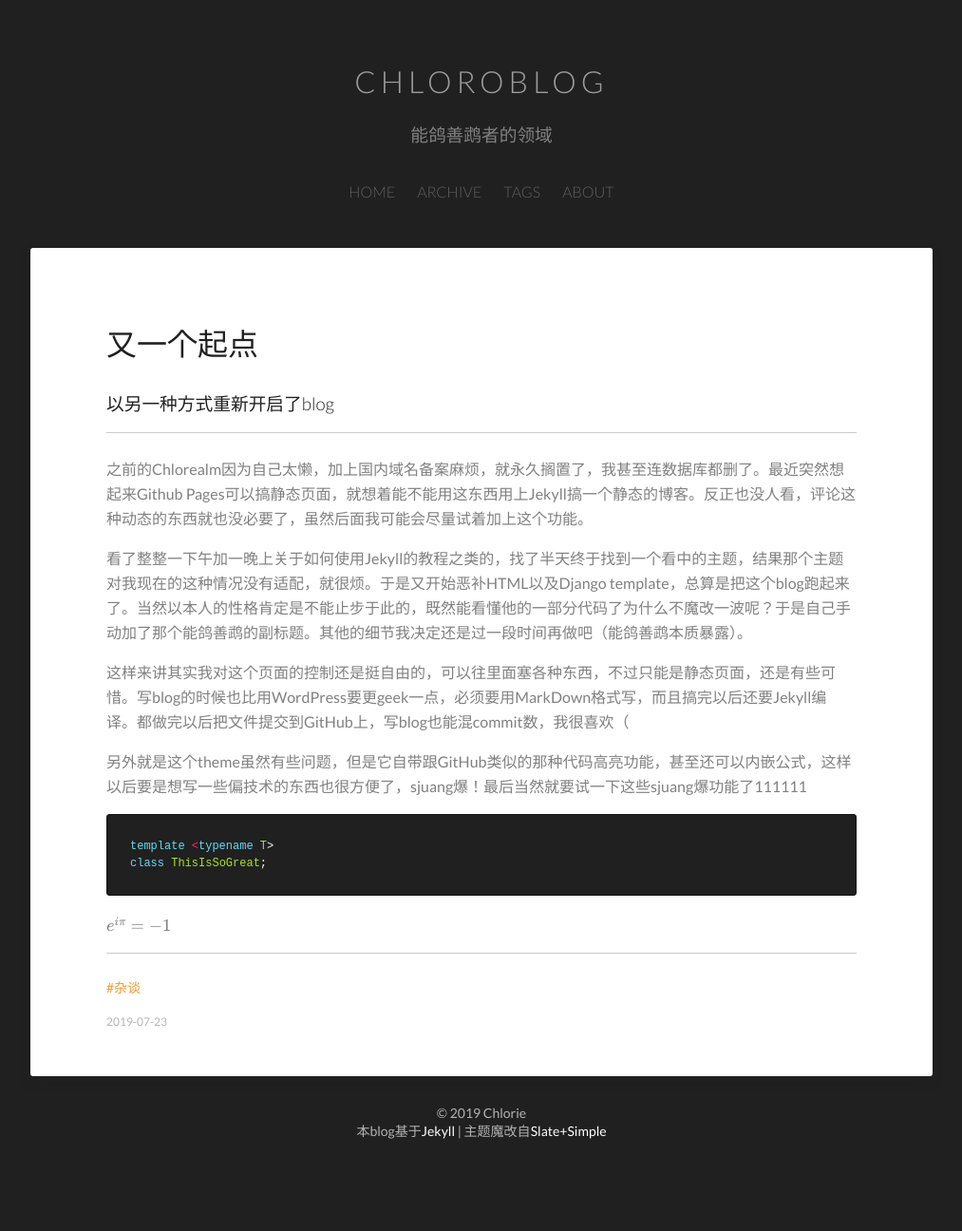
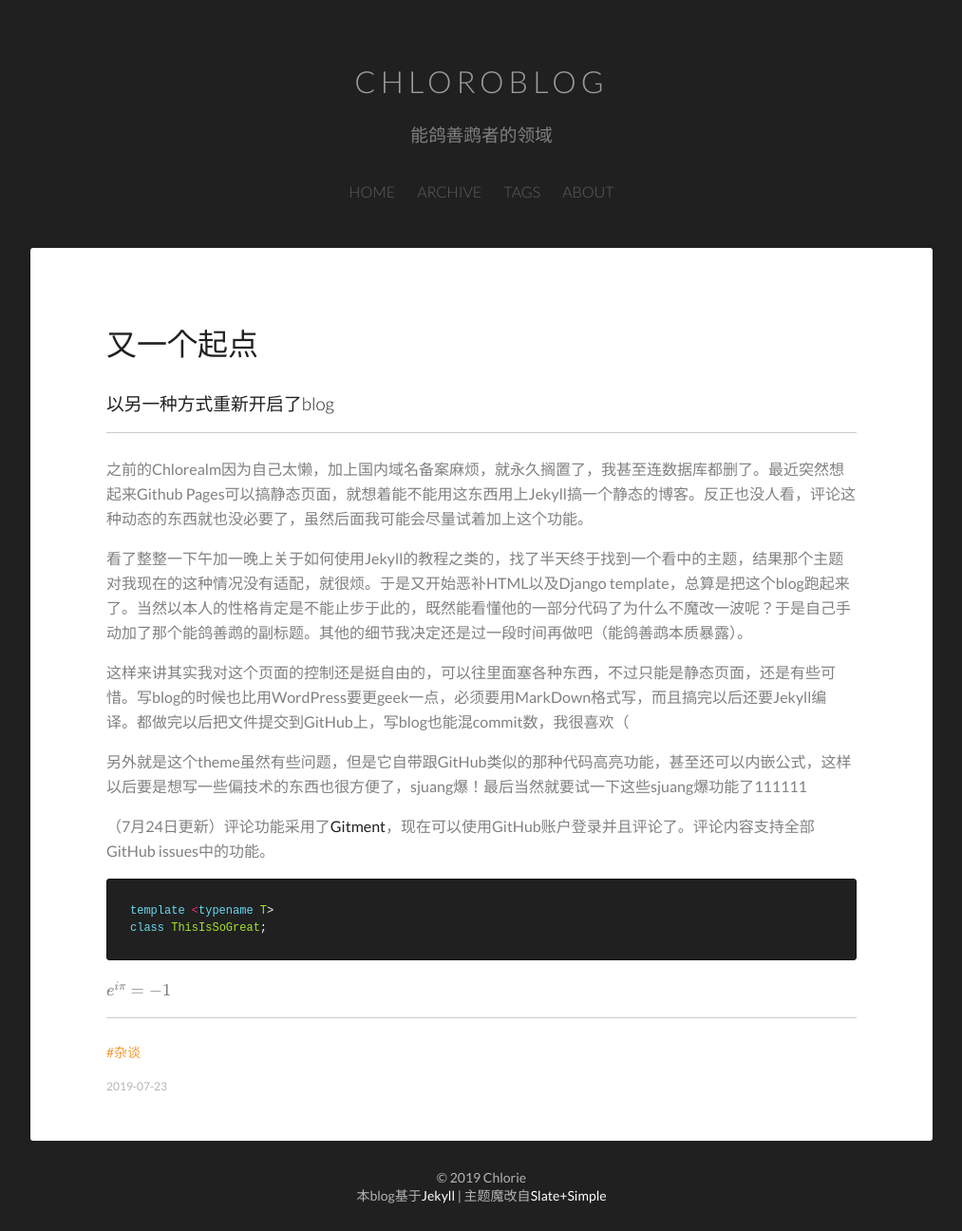
Before and after one commit to Chlorie/ChloroBlog, a Jekyll site: the page built from _posts/2019-07-23-first-post.md, in a window 1280 px wide. Shown: the whole page at 95% size, without its empty margins (133-1146 px from the left). Built offline with Jekyll 4.4.1, drawn with Linux system fonts in a browser that asks for light colours; formulas are drawn with MathJax 3; comment, search, counter and statistics services are not loaded; before the commit the page ends 1228 px from its top, so only the background shows below that.

Commit message:
Test Gitment

````diff
--- a/_layouts/post.html
+++ b/_layouts/post.html
@@ -73,6 +73,21 @@
                 {{ page.date-string }}
             </div>
         </article>
+
+        <div id="container"></div>
+        <link rel="stylesheet" href="https://imsun.github.io/gitment/style/default.css">
+        <script src="https://imsun.github.io/gitment/dist/gitment.browser.js"></script>
+        <script>
+        var gitment = new Gitment({
+            owner: "Chlorie",
+            repo: "https://github.com/Chlorie/ChloroBlog",
+            oauth: {
+                client_id: "e57c409118201d6055e3",
+                client_secret: "2c2395310039f2f8346abba8cb5be9b595eca5c8",
+            },
+        })
+        gitment.render('container')
+        </script>
     </div>
 </body>
 
--- a/_posts/2019-07-23-first-post.md
+++ b/_posts/2019-07-23-first-post.md
@@ -14,6 +14,8 @@ date-string: 2019-07-23
 
 另外就是这个theme虽然有些问题，但是它自带跟GitHub类似的那种代码高亮功能，甚至还可以内嵌公式，这样以后要是想写一些偏技术的东西也很方便了，sjuang爆！最后当然就要试一下这些sjuang爆功能了111111
 
+（7月24日更新）评论功能采用了[Gitment](https://github.com/imsun/gitment)，现在可以使用GitHub账户登录并且评论了。评论内容支持全部GitHub issues中的功能。
+
 ```cpp
 template <typename T>
 class ThisIsSoGreat;
````
